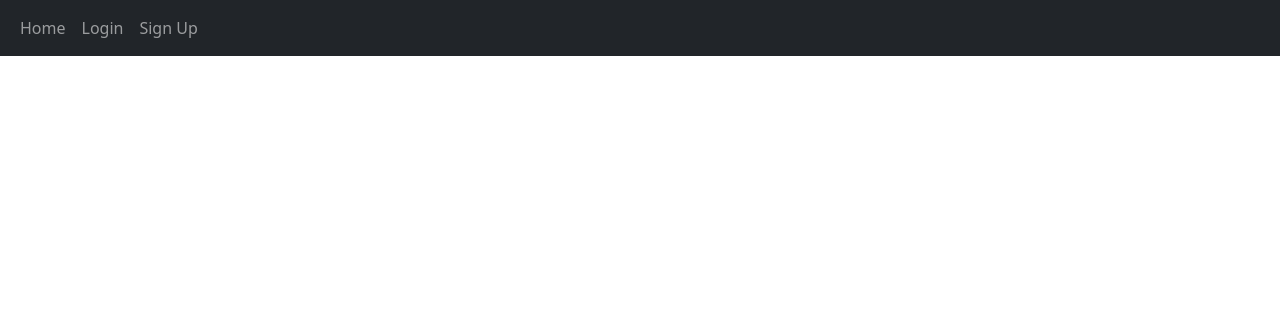
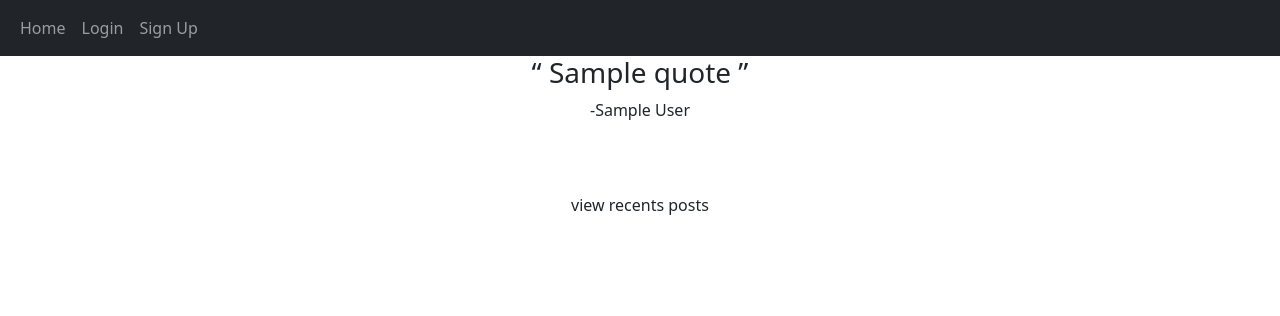
Before and after one commit to davospots/blogwebb, a Flask app: page / in a window 1280 px wide. Shown: the top 316 px of the page. Run offline with Flask 2, Linux system fonts and the light colour scheme; tables that the repository leaves empty hold one stand-in row (values such as "Sample post"); a database or web service that is not in the repository returns one stand-in record (values such as "Sample title"); data that the repository does not hold is empty.

Commit message:
consume quote api

```diff
--- /dev/null
+++ b/website/requests.py
@@ -0,0 +1,10 @@
+import requests
+
+
+
+
+def get_quotes():
+    response = requests.get('http://quotes.stormconsultancy.co.uk/random.json')
+    if response.status_code == 200:
+        quote = response.json()
+        return quote
--- a/website/templates/home.html
+++ b/website/templates/home.html
@@ -1,2 +1,25 @@
 {% extends "base.html" %} {% block title %}Home{% endblock %} {% block content
-    %} {% endblock %}
+    %}
+    <div class="container">
+        <div class="row">
+            <div class="col-md-2"></div>
+            <div class="col-md-8 text-center">
+                <div class="homepage-content">
+                    <h3>
+                        <q>
+                            {{ quote.quote }}
+                        </q>
+                    </h3>
+                    <p class="author mt-2">
+                        -{{ quote.author }}
+                    </p>
+                    <a href="#posts" class="btn mt-5 b-r">
+                        view recents posts
+                    </a>
+                </div>
+            </div>
+            <div class="col-md-2"></div>
+        </div>
+    </div>
+
+    {% endblock %}
--- a/website/views.py
+++ b/website/views.py
@@ -1,4 +1,5 @@
 from flask import Blueprint, render_template
+from .requests import get_quotes
 
 views = Blueprint("views", __name__)
 
@@ -6,4 +7,8 @@ views = Blueprint("views", __name__)
 @views.route("/")
 @views.route("/home")
 def home():
-    return render_template("home.html")
+
+
+    quote = get_quotes()
+
+    return render_template("home.html",quote = quote)
```
